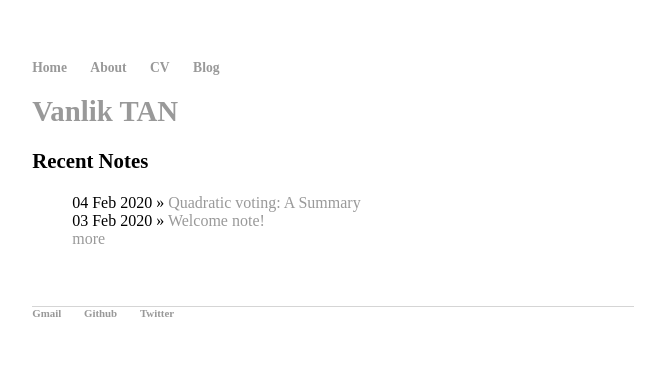
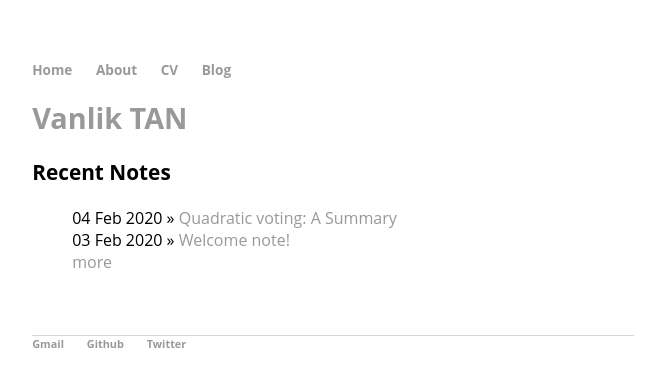
Before and after one commit to Vanlik/v-lik, a Jekyll site: the page built from index.html, in a window 1280 px wide. Shown: the top 387 px of the page, without its empty margins (307-972 px from the left). Built offline with Jekyll 4.4.1, drawn with Linux system fonts in a browser that asks for light colours.

Commit message:
Update main.css

```diff
--- a/css/main.css
+++ b/css/main.css
@@ -1,9 +1,9 @@
-body {font-family: 'Tajawal', ; margin: 60px auto; width: 47%; }
+body {font-family: 'Open Sans',sans-serif ; margin: 60px auto; width: 47%; }
 @media(max-width: 768px) {
-body {font-family: 'Tajawal', ; margin: 60px auto; width: 85%; }
+body {font-family: 'Open Sans', sans-serif; margin: 60px auto; width: 85%; }
 }
 nav ul, footer ul {
-    font-family: 'Tajawal', ;
+    font-family: 'Open Sans', sans-serif;
     padding: 0;
     margin: 0;
     font-size: .85em;
@@ -22,7 +22,7 @@ a:hover {
     text-decoration: underline;
 }
 h1, h2, h3, h4 {
-    font-family: 'Tajawal', ;
+    font-family: 'Open Sans', sans-serif;
 }
 h1 { font-size: 1.8em;  }
 h2 { font-size: 1.7em; }
```
